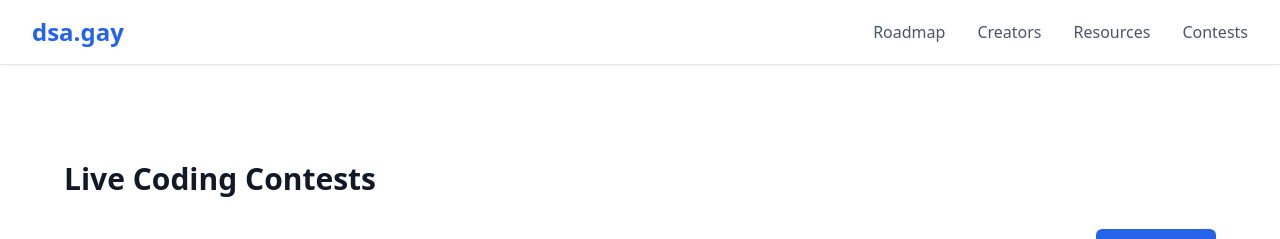
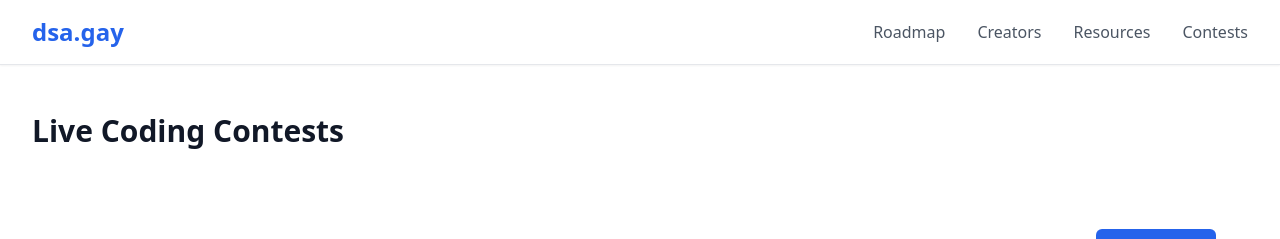
Before and after one commit to rohzzn/dsa, a Next.js app: page /contests in a window 1280 px wide. Shown: the top 239 px of the page. Built offline with nearby package versions, Linux system fonts and the light colour scheme; no server answers.

Commit message:
Restore header for contests page to improve user navigation

```diff
--- a/src/components/sections/Contests.tsx
+++ b/src/components/sections/Contests.tsx
@@ -206,7 +206,6 @@
   if (loading) {
     return (
       <div className="max-w-7xl mx-auto px-4 sm:px-6 lg:px-8 py-12">
-        <h1 className="text-3xl font-bold text-gray-900 mb-8">Live Coding Contests</h1>
         <div className="flex items-center justify-center min-h-[400px]">
           <div className="flex flex-col items-center space-y-4">
             <Loader2 className="w-8 h-8 animate-spin text-blue-600" />
@@ -220,7 +219,6 @@
   if (error) {
     return (
       <div className="max-w-7xl mx-auto px-4 sm:px-6 lg:px-8 py-12">
-        <h1 className="text-3xl font-bold text-gray-900 mb-8">Live Coding Contests</h1>
         <div className="flex items-center justify-center min-h-[400px]">
           <div className="text-center space-y-4">
             <p className="text-red-600">{error}</p>
@@ -233,7 +231,6 @@
 
   return (
     <div className="max-w-7xl mx-auto px-4 sm:px-6 lg:px-8 py-12">
-      <h1 className="text-3xl font-bold text-gray-900 mb-8">Live Coding Contests</h1>
 
       <div className="space-y-6">
         <div className="flex justify-between items-center">
--- a/src/pages/contests/index.tsx
+++ b/src/pages/contests/index.tsx
@@ -4,6 +4,8 @@
 const ContestsPage: NextPage = () => {
  return (
    <div className="max-w-7xl mx-auto px-4 sm:px-6 lg:px-8 py-12">
+        <h1 className="text-3xl font-bold text-gray-900 mb-8">Live Coding Contests</h1>
+
      <Contests />
    </div>
  )
```
